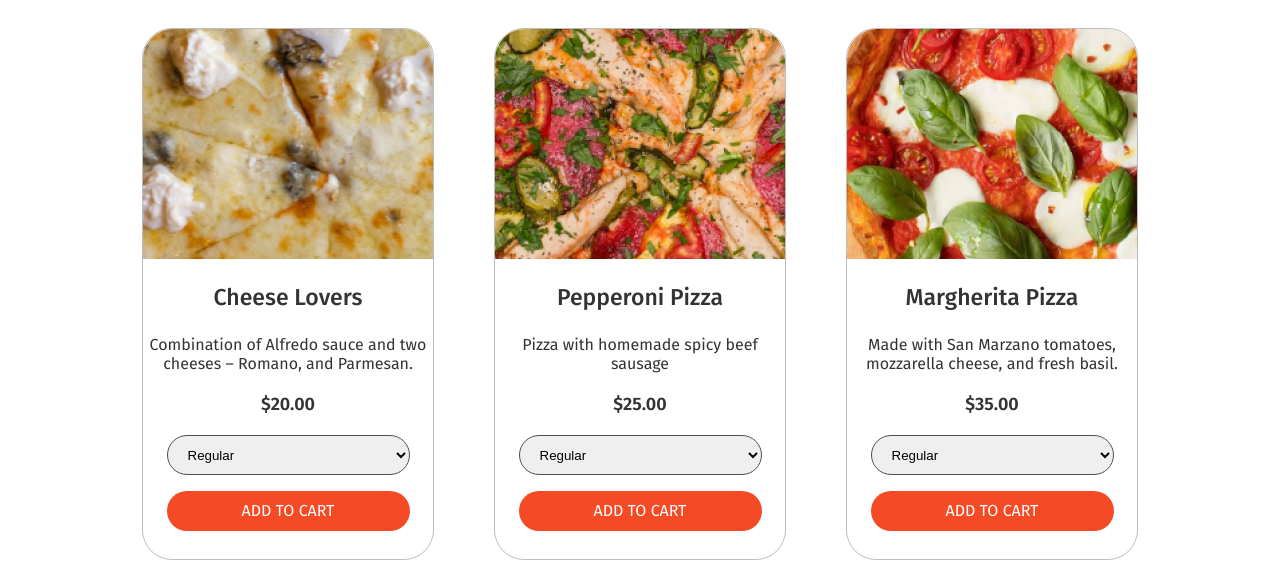
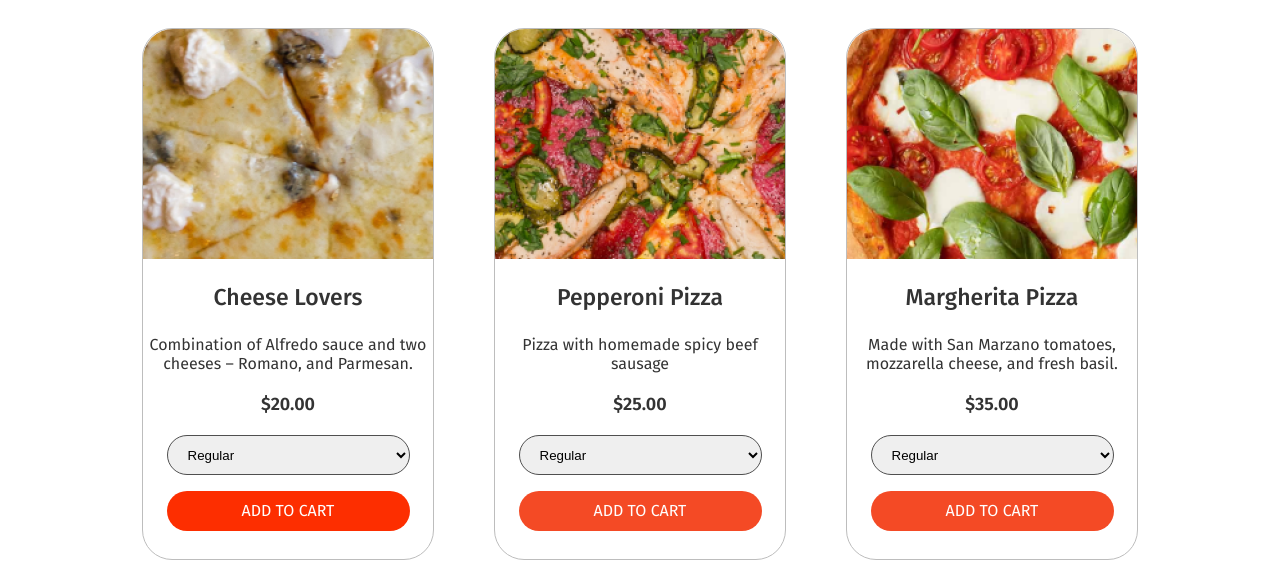
Before and after one commit to sherlock5063/Landing-Page-Pizza, a plain HTML site: page index.html in a window 1280 px wide. In both pictures the pointer is over the button 288 px from the left and 1117 px from the top of the page. Shown: the part 606-1186 px from the top of the page. Drawn offline with Linux system fonts and the light colour scheme.

Commit message:
Update style.css

```diff
--- a/style.css
+++ b/style.css
@@ -199,9 +199,10 @@ main .menu .items article select {
     padding: 9px 16px 9px 16px;
     border-radius: 25px;
     border: 1px solid #4F4F4F;
+    cursor: pointer;
 }
 
-main .menu .items article select option{
+main .menu .items article select option {
     font-family: "Fira Sans", Arial, Helvetica, sans-serif;
     font-size: 16px;
     font-weight: 400;
@@ -221,6 +222,12 @@ main .menu .items article button {
     padding: 10px 24px 11px 24px;
     border-radius: 25px;
     margin: 16px 0px 0px 0px;
+    cursor: pointer;
+}
+
+main .menu .items article button:hover {
+    background-color: #fd2e00;
+    transition: 0.8s;
 }
 
 main .menu .items article .item.one {
```
